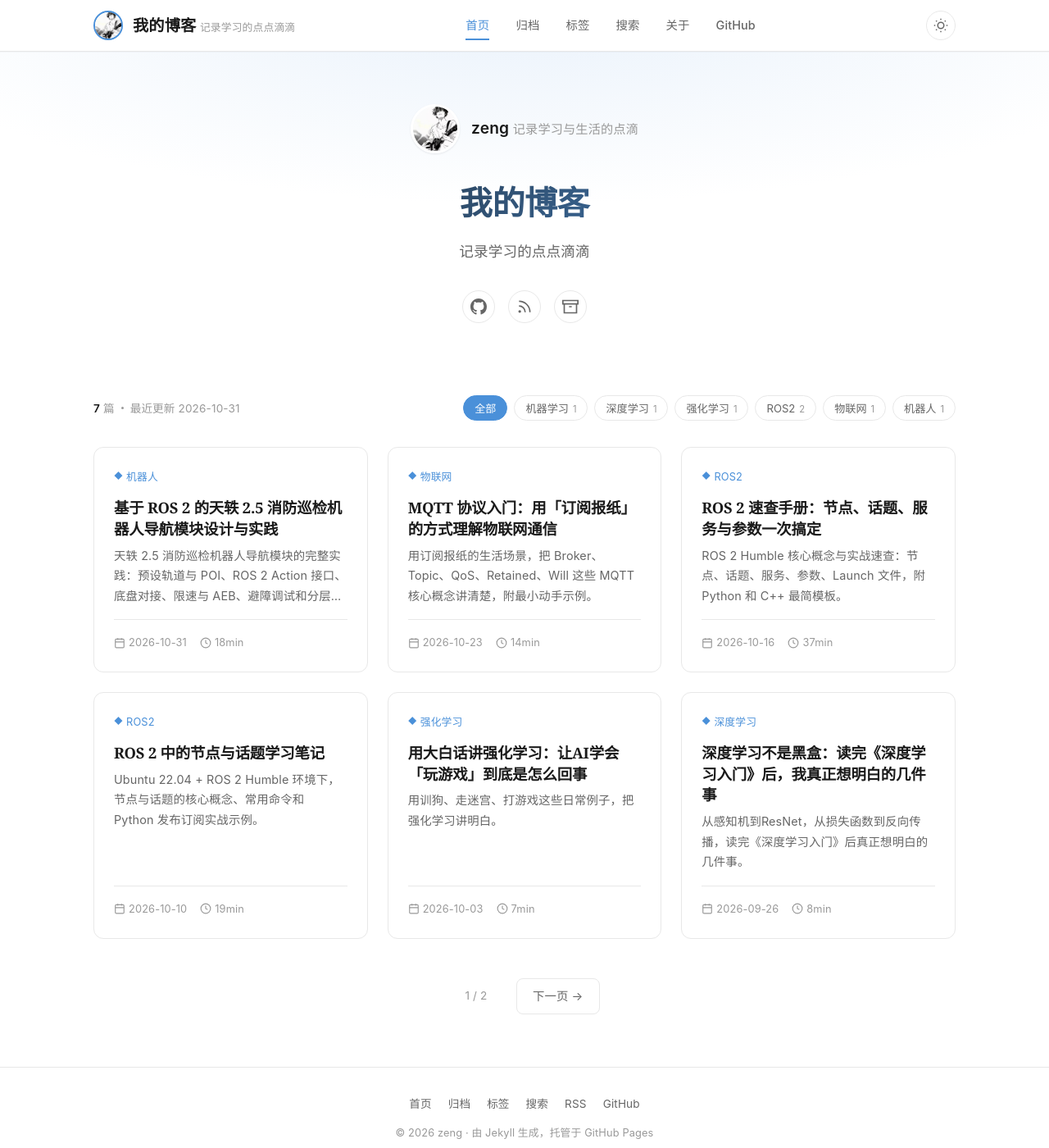
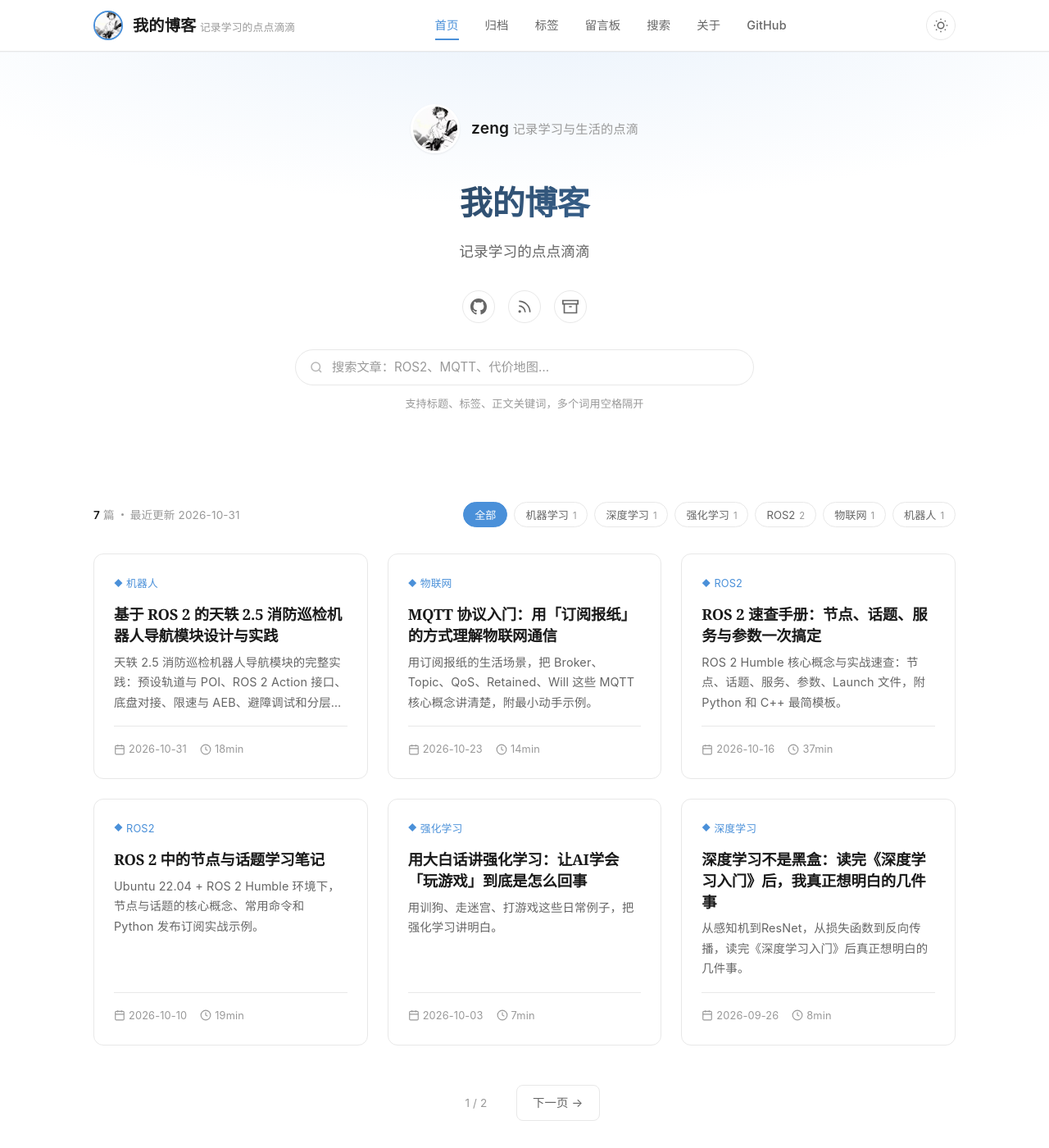
Before and after one commit to zeng417/zeng417.github.io, a Jekyll site: the page built from index.html, in a window 1280 px wide and 1400 px high. Shown: the whole window at 82% size. Built offline with Jekyll 4.4.1, drawn with Linux system fonts in a browser that asks for light colours; the list of posts is cut into pages by our own code.

Commit message:
feat: 首页内嵌搜索框，新增留言板页面（giscus）
- 首页 hero 增加搜索框，输入即时在首页出结果，搜索时隐藏文章列表与筛选
- 搜索逻辑抽成 initSearch()，首页与搜索页共用同一份 search.json 索引
- 新增 /guestbook.html 留言板，复用 comments.html 并支持 mapping=specific/term 参数
- 导航与页脚增加「留言板」入口
- 修复 [hidden] 被 display:flex 覆盖导致搜索时列表未隐藏的问题

```diff
--- a/_includes/footer.html
+++ b/_includes/footer.html
@@ -4,6 +4,7 @@
       <a href="{{ '/' | relative_url }}">首页</a>
       <a href="{{ '/archive.html' | relative_url }}">归档</a>
       <a href="{{ '/tags.html' | relative_url }}">标签</a>
+      <a href="{{ '/guestbook.html' | relative_url }}">留言板</a>
       <a href="{{ '/search.html' | relative_url }}">搜索</a>
       <a href="{{ '/feed.xml' | relative_url }}">RSS</a>
       <a href="{{ site.social.links.first }}" target="_blank" rel="noopener">GitHub</a>
--- a/_includes/header.html
+++ b/_includes/header.html
@@ -11,6 +11,7 @@
       <a href="{{ '/' | relative_url }}" {% if page.url == '/' %}class="is-active"{% endif %}>首页</a>
       <a href="{{ '/archive.html' | relative_url }}" {% if page.url contains 'archive' %}class="is-active"{% endif %}>归档</a>
       <a href="{{ '/tags.html' | relative_url }}" {% if page.url contains 'tags' %}class="is-active"{% endif %}>标签</a>
+      <a href="{{ '/guestbook.html' | relative_url }}" {% if page.url contains 'guestbook' %}class="is-active"{% endif %}>留言板</a>
       <a href="{{ '/search.html' | relative_url }}" {% if page.url contains 'search' %}class="is-active"{% endif %}>搜索</a>
       <a href="{{ '/about.html' | relative_url }}" {% if page.url contains 'about' %}class="is-active"{% endif %}>关于</a>
       <a href="{{ site.social.links.first }}" target="_blank" rel="noopener">GitHub</a>
--- a/_layouts/home.html
+++ b/_layouts/home.html
@@ -26,10 +26,22 @@ layout: default
         <svg width="20" height="20" viewBox="0 0 24 24" fill="none" stroke="currentColor" stroke-width="2"><path d="M21 8v13H3V8M1 3h22v5H1zM10 12h4"/></svg>
       </a>
     </div>
+    <!-- 首页搜索 -->
+    <div class="home-search-wrap">
+      <form class="home-search" role="search" onsubmit="return false;">
+        <svg class="home-search-icon" width="18" height="18" viewBox="0 0 24 24" fill="none" stroke="currentColor" stroke-width="2"><circle cx="11" cy="11" r="7"/><path d="M20 20l-3.5-3.5"/></svg>
+        <input id="home-search-input" type="search" autocomplete="off"
+               placeholder="搜索文章：ROS2、MQTT、代价地图…" aria-label="搜索文章">
+        <button type="button" class="home-search-clear" id="home-search-clear" aria-label="清空搜索" hidden>&times;</button>
+      </form>
+      <p class="search-hint" id="home-search-hint">支持标题、标签、正文关键词，多个词用空格隔开</p>
+    </div>
   </div>
 </section>
 
 <div class="container">
+  <div class="search-results home-search-results" id="home-search-results" data-index="{{ '/search.json' | relative_url }}"></div>
+
   <!-- 概览 + 分类筛选 -->
   <div class="home-toolbar">
     <div class="home-stats">
@@ -45,6 +57,7 @@ layout: default
     </div>
   </div>
 
+  <div id="home-posts">
   <!-- 文章卡片网格 -->
   <div class="post-grid" id="post-grid">
     {% for post in paginator.posts %}
@@ -95,4 +108,5 @@ layout: default
     {% endif %}
   </div>
   {% endif %}
+  </div>
 </div>
--- a/assets/css/main.scss
+++ b/assets/css/main.scss
@@ -1369,3 +1369,118 @@ body { letter-spacing: 0.008em; }
 .pagination {
   span { color: var(--text-tertiary); font-size: 0.85rem; }
 }
+
+// ===== 首页搜索 =====
+.home-search-wrap {
+  margin: 2.5rem 0 0.5rem;
+}
+
+.home-search {
+  display: flex;
+  align-items: center;
+  gap: 10px;
+  max-width: 620px;
+  padding: 0.7rem 1rem;
+  border: 1px solid var(--border);
+  border-radius: 50px;
+  background: var(--bg-card);
+  color: var(--text-tertiary);
+  transition: border-color var(--transition), box-shadow var(--transition);
+
+  &:focus-within {
+    border-color: var(--accent);
+    box-shadow: 0 0 0 3px var(--accent-light);
+  }
+
+  input {
+    flex: 1;
+    min-width: 0;
+    border: none;
+    outline: none;
+    background: none;
+    color: var(--text);
+    font-family: inherit;
+    font-size: 0.95rem;
+
+    &::placeholder { color: var(--text-tertiary); }
+    &::-webkit-search-cancel-button { display: none; }
+  }
+
+  .home-search-icon { flex: none; opacity: 0.7; }
+
+  .home-search-clear {
+    flex: none;
+    border: none;
+    background: none;
+    color: var(--text-tertiary);
+    font-size: 1.1rem;
+    line-height: 1;
+    cursor: pointer;
+    padding: 0 2px;
+
+    &:hover { color: var(--text); }
+  }
+}
+
+.home-search-wrap .search-hint { margin: 0.6rem 0 0 1rem; }
+
+.home-search-results {
+  margin: 1rem 0 2rem;
+
+  &:not(:empty) { border-top: 1px solid var(--border); padding-top: 0.5rem; }
+}
+
+// ===== 留言板 =====
+.guestbook-intro {
+  padding: 1.2rem 1.4rem;
+  background: var(--bg-alt);
+  border-left: 3px solid var(--accent);
+  border-radius: 0 var(--radius-sm) var(--radius-sm) 0;
+  margin-bottom: 2rem;
+
+  p { margin: 0 0 0.4rem; }
+
+  .guestbook-note {
+    margin: 0;
+    font-size: 0.85rem;
+    color: var(--text-tertiary);
+  }
+}
+
+.guestbook-pending {
+  padding: 1rem 1.2rem;
+  border: 1px dashed var(--border);
+  border-radius: var(--radius-sm);
+  color: var(--text-secondary);
+  font-size: 0.9rem;
+  margin-bottom: 2rem;
+}
+
+// 首页搜索：hero 居中版式
+.home-search-wrap {
+  margin: 2rem auto 0;
+  max-width: 560px;
+
+  .search-hint {
+    text-align: center;
+    margin: 0.7rem 0 0;
+    font-size: 0.82rem;
+  }
+}
+
+.home-search { max-width: none; }
+
+.home-search-results {
+  max-width: 780px;
+  margin: 2rem auto 2.5rem;
+}
+
+// hidden 属性优先级：避免被 display:flex/grid 覆盖
+[hidden] { display: none !important; }
+
+// 首页搜索结果间距收紧
+.home-search-results {
+  margin: 1.25rem auto 2rem;
+
+  &:not(:empty) { margin-top: 1.5rem; }
+}
--- a/assets/js/site.js
+++ b/assets/js/site.js
@@ -141,16 +141,20 @@
   }
 })();
 
-// ===== 站内搜索 =====
-(function () {
-  var input = document.getElementById('search-input');
-  var results = document.getElementById('search-results');
-  if (!input || !results) return;
+// ===== 站内搜索（首页与搜索页共用） =====
+function initSearch(opts) {
+  var input = document.getElementById(opts.input);
+  var results = document.getElementById(opts.results);
+  if (!input || !results) return null;
 
-  var hint = document.getElementById('search-hint');
+  var hint = document.getElementById(opts.hint);
+  var hideWhenEmpty = opts.hideWhenEmpty ? document.querySelectorAll(opts.hideWhenEmpty) : [];
+  var clearBtn = opts.clear ? document.getElementById(opts.clear) : null;
   var indexUrl = results.getAttribute('data-index') || '/search.json';
+  var idleHint = hint ? hint.textContent : '';
   var posts = null;
   var loading = false;
+  var timer = null;
 
   function escapeHtml(str) {
     return String(str).replace(/[&<>"']/g, function (c) {
@@ -172,16 +176,16 @@
     if (posts) return done();
     if (loading) return;
     loading = true;
-    hint.textContent = '正在加载索引…';
+    if (hint) hint.textContent = '正在加载索引…';
     fetch(indexUrl)
       .then(function (r) { return r.json(); })
       .then(function (data) {
         posts = data;
-        hint.textContent = '输入关键词开始搜索';
+        if (hint) hint.textContent = idleHint;
         done();
       })
       .catch(function () {
-        hint.textContent = '索引加载失败，请刷新页面重试';
+        if (hint) hint.textContent = '索引加载失败，请刷新页面重试';
       });
   }
 
@@ -197,18 +201,28 @@
     return (start > 0 ? '…' : '') + text.slice(start, start + 160) + '…';
   }
 
+  function toggleEmpty(empty) {
+    Array.prototype.forEach.call(hideWhenEmpty, function (el) {
+      el.hidden = !empty;
+    });
+  }
+
   function render(list, terms) {
     if (!terms.length) {
       results.innerHTML = '';
-      hint.textContent = '输入关键词开始搜索';
+      toggleEmpty(true);
+      if (hint) hint.textContent = idleHint;
+      if (clearBtn) clearBtn.hidden = true;
       return;
     }
+    toggleEmpty(false);
+    if (clearBtn) clearBtn.hidden = false;
     if (!list.length) {
       results.innerHTML = '';
-      hint.textContent = '没有找到匹配的文章，换个关键词试试';
+      if (hint) hint.textContent = '没有找到匹配的文章，换个关键词试试';
       return;
     }
-    hint.textContent = '找到 ' + list.length + ' 篇文章';
+    if (hint) hint.textContent = '找到 ' + list.length + ' 篇文章';
     results.innerHTML = list.map(function (post) {
       return '<a class="search-result" href="' + post.url + '">' +
         '<div class="search-result-top">' +
@@ -233,8 +247,7 @@
         var desc = (post.description || '').toLowerCase();
         var body = (post.content || '').toLowerCase();
         var haystack = title + ' ' + cat + ' ' + desc + ' ' + body;
-        var ok = terms.every(function (t) { return haystack.indexOf(t) >= 0; });
-        if (!ok) return;
+        if (!terms.every(function (t) { return haystack.indexOf(t) >= 0; })) return;
         var score = 0;
         terms.forEach(function (t) {
           if (title.indexOf(t) >= 0) score += 12;
@@ -249,16 +262,47 @@
     });
   }
 
-  var timer = null;
   input.addEventListener('input', function () {
     clearTimeout(timer);
     timer = setTimeout(run, 120);
   });
 
-  // 从 ?q= 预填（便于搜索链接分享）
+  if (clearBtn) {
+    clearBtn.addEventListener('click', function () {
+      input.value = '';
+      run();
+      input.focus();
+    });
+  }
+
   var preset = new URLSearchParams(location.search).get('q');
   if (preset) {
     input.value = preset;
     run();
   }
-})();
+
+  return { run: run, input: input };
+}
+
+initSearch({
+  input: 'search-input',
+  results: 'search-results',
+  hint: 'search-hint',
+  clear: 'search-clear'
+});
+
+initSearch({
+  input: 'home-search-input',
+  results: 'home-search-results',
+  hint: 'home-search-hint',
+  clear: 'home-search-clear',
+  hideWhenEmpty: '#home-posts, .home-toolbar'
+});
+
+// 按下 "/" 聚焦首页搜索框
+document.addEventListener('keydown', function (e) {
+  var homeInput = document.getElementById('home-search-input');
+  if (!homeInput || e.key !== '/' || /input|textarea/i.test(document.activeElement.tagName)) return;
+  e.preventDefault();
+  homeInput.focus();
+});
```
Also changed, not shown: _includes/comments.html (+5 -3 lines), guestbook.html (added, +18 -0 lines).
